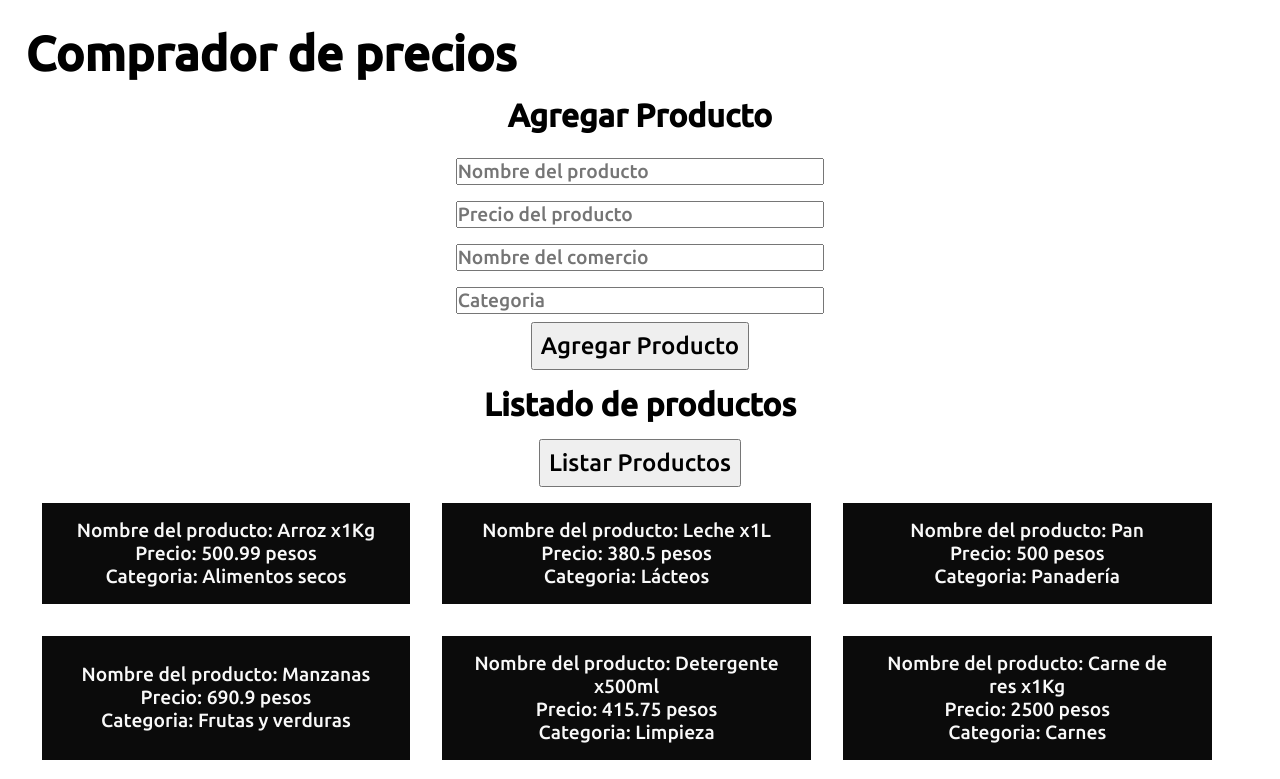
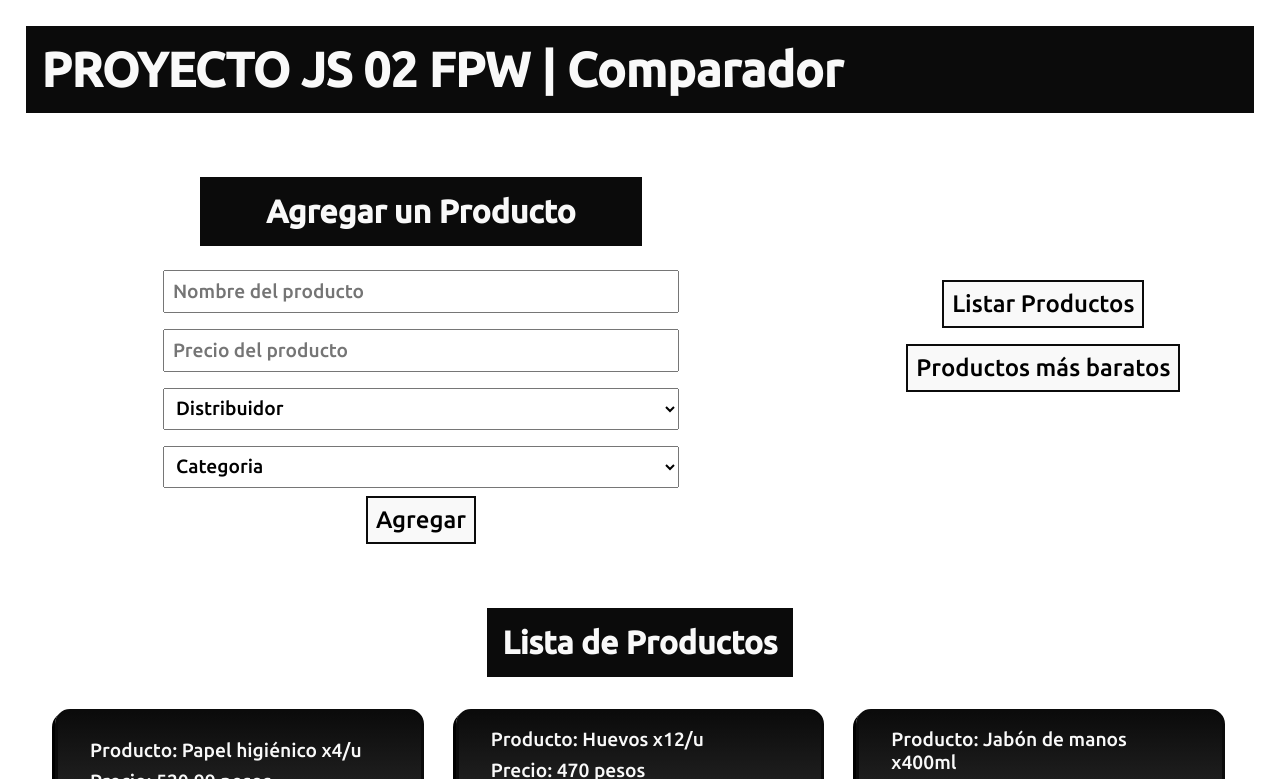
Before and after one commit to NSTDEV/Proyecto02JSGrupo3, a plain HTML site: page public/index.html in a window 1280 px wide. Both pictures are taken after a click on the button "Listar Productos". Shown: the top 779 px of the page. Drawn offline with Linux system fonts and the light colour scheme.

Commit message:
Modificada la lógica de main.js, el index.html y el styles.css
-main.js: Agregado lógica para cambiar de listados y agregar un nuevo producto, comentarios y agregada una pequeña lista como demostración.

-Styles.css: Agregado estilos nuevos y modificadas algunas clases para tener un estilo uniforme.

-index.html: Modificado para tener una mejor relación con la lógica y traer de manera más dinámica las listas.

```diff
--- a/public/index.html
+++ b/public/index.html
@@ -11,33 +11,50 @@
 
 <body>
     <main>
-        <h1 class="title">Comprador de precios</h1>
-        <section class="container">
-            <h2 class="sub-title">Agregar Producto</h2>
-            <form id="product-form">
-                <input type="text" class="filter-input" id="name" placeholder="Nombre del producto" required>
-                <input type="text" class="filter-input" id="price" placeholder="Precio del producto" required>
-                <input type="text" class="filter-input" id="market" placeholder="Nombre del comercio" required>
-                <input type="text" class="filter-input" id="categorie" placeholder="Categoria" required>
+        <h1 class="title">PROYECTO JS 02 FPW | Comparador</h1>
 
-                <button class="page-button" onclick="agregarProducto()">Agregar Producto</button>
-            </form>
-        </section>
+        <div class="general-container">
 
-        <section class="container">
-            <h2 class="sub-title">Listado de productos</h2>
+            <section class="add-product-container">
+                <h2 class="sub-title">Agregar un Producto</h2>
+                <form id="product-form">
+                    <input type="text" class="filter-input" id="name" placeholder="Nombre del producto" required>
+                    <input type="number" class="filter-input" id="price" placeholder="Precio del producto" required>
 
-            <button class="page-button" onclick="mostrarListaDeProductos()">Listar Productos</button>
-            <ul id="list-of-products" class="products-container">
-            </ul>
-        </section>
+                    <select class="filter-input" id="market" required>
+                        <option value="" disabled selected>Distribuidor</option>
+                        <option value="1">Comodin</option>
+                        <option value="2">Carrefour</option>
+                        <option value="3">Chango Mas</option>
+                        <option value="4">Vea</option>
+                        <option value="5">Jaguar</option>
+                    </select>
 
-        <section class="container">
-            <h2 class="sub-title">Productos más baratos</h2>
+                    <select class="filter-input" id="categorie" required>
+                        <option value="" disabled selected>Categoria</option>
+                        <option value="1">Lacteos</option>
+                        <option value="2">Bebidas</option>
+                        <option value="3">Carnes / producto animal</option>
+                        <option value="4">Frutas y verduras</option>
+                        <option value="5">Golocinas</option>
+                        <option value="6">Higiene</option>
+                        <option value="7">Hogar</option>
+                    </select>
 
-            <button class="page-button" onclick="filtroMenorPrecio()">Productos más baratos</button>
-            <ul id="low-prices" class="products-container">
-            </ul>
+                    <button class="page-button" type="button" onclick="agregarProducto()">Agregar</button>
+                </form>
+            </section>
+
+            <section class="buttons-container">
+                <button class="page-button" onclick="mostrarListaDeProductos()">Listar Productos</button>
+                <button class="page-button" onclick="filtroMenorPrecio()">Productos más baratos</button>
+            </section>
+
+        </div>
+
+        <section class="products-container">
+            <div id="product-list" class="products-container">
+            </div>
         </section>
     </main>
 
--- a/public/styles/style.css
+++ b/public/styles/style.css
@@ -11,22 +11,41 @@ main {
     margin: 2%;
 }
 
-.container {
+.general-container {
     width: 100%;
+    display: flex;
+    flex-wrap: wrap;
+    gap: 1rem;
+    margin-inline: auto;
+    justify-content: center;
+    align-items: center;
+}
+
+.add-product-container {
+    width: 60%;
     margin: 1rem auto;
     text-align: center;
 }
 
 .title {
     font-size: 3rem;
+    background-color: #0b0b0b;
+    color: #f9f9f9;
+    padding: 1rem;
 }
 
 .sub-title {
+    width: inherit;
     font-size: 2rem;
-    margin: 1rem;
+    margin-block: 3rem 1rem;
+    margin-inline: auto;
+    padding: 1rem;
+    background-color: #0b0b0b;
+    color: #f9f9f9;
 }
 
 #product-form {
+    -webkit-user-drag: 100%;
     display: flex;
     flex-direction: column;
     justify-content: center;
@@ -34,30 +53,62 @@ main {
 }
 
 .filter-input {
+    width: 70%;
+    font-size: 1.2rem;
+    padding: .5rem;
+    margin-block: .5rem;
+}
+
+.buttons-container {
+    display: flex;
+    flex-direction: column;
+    gap: 1rem;
+    justify-content: center;
     width: 30%;
-    font-size: 1.2rem;
-    margin-block: .5rem;
+    margin-inline: auto;
+    align-items: center;
 }
 
 .page-button {
     font-size: 1.5rem;
     padding: .5rem;
     margin-inline: auto;
+    background-color: #f9f9f9;
+    border: 2px solid #0b0b0b;
+    cursor: pointer;
+    transition: .3s;
+}
+
+.page-button:hover {
+    scale: 1.1;
+    color: #f9f9f9;
+    background-color: #0b0b0b;
 }
 
 .products-container {
     display: flex;
     flex-wrap: wrap;
+    justify-content: center;
+    transition: .3s;
 }
 
 .product-container {
     display: flex;
     flex-direction: column;
     justify-content: center;
+    gap: .5rem;
     width: 30%;
     margin: 1rem;
     padding: 1rem 2rem;
     font-size: 1.2rem;
-    background-color: #0b0b0b;
+    border: 3px solid #0b0b0b;
+    border-radius: 15px;
+    background: rgb(11, 11, 11);
+    background: -moz-linear-gradient(180deg, rgba(11, 11, 11, 1) 0%, rgba(59, 59, 59, 1) 100%, rgba(128, 128, 128, 1) 100%);
+    background: -webkit-linear-gradient(180deg, rgba(11, 11, 11, 1) 0%, rgba(59, 59, 59, 1) 100%, rgba(128, 128, 128, 1) 100%);
+    background: linear-gradient(180deg, rgba(11, 11, 11, 1) 0%, rgba(59, 59, 59, 1) 100%, rgba(128, 128, 128, 1) 100%);
     color: #f9f9f9;
+    box-shadow: -3px 3px 0px 0px rgba(0, 0, 0, 1);
+    -webkit-box-shadow: -3px 3px 0px 0px rgba(0, 0, 0, 1);
+    -moz-box-shadow: -3px 3px 0px 0px rgba(0, 0, 0, 1);
 }
--- a/src/main.js
+++ b/src/main.js
@@ -1,149 +1,131 @@
 const listaDeProductos = [
-    {
-        "nombre": "Arroz x1Kg",
-        "precio": 500.99,
-        "supermercado": "Vea",
-        "categoria": "Alimentos secos"
-    },
-    {
-        "nombre": "Leche x1L",
-        "precio": 380.50,
-        "supermercado": "Comodín",
-        "categoria": "Lácteos"
-    },
-    {
-        "nombre": "Pan",
-        "precio": 500.00,
-        "supermercado": "Disco",
-        "categoria": "Panadería"
-    },
-    {
-        "nombre": "Manzanas",
-        "precio": 690.90,
-        "supermercado": "Vea",
-        "categoria": "Frutas y verduras"
-    },
-    {
-        "nombre": "Detergente x500ml",
-        "precio": 415.75,
-        "supermercado": "Comodín",
-        "categoria": "Limpieza"
-    },
-    {
-        "nombre": "Carne de res x1Kg",
-        "precio": 2500.00,
-        "supermercado": "Vea",
-        "categoria": "Carnes"
-    },
-    {
-        "nombre": "Aceite de oliva x900ml",
-        "precio": 1200.00,
-        "supermercado": "Comodín",
-        "categoria": "Aceites y condimentos"
-    },
-    {
-        "nombre": "Yogur x900ml",
-        "precio": 450.50,
-        "supermercado": "Disco",
-        "categoria": "Lácteos"
-    },
-    {
-        "nombre": "Cerveza x1L",
-        "precio": 580.00,
-        "supermercado": "Obrero",
-        "categoria": "Bebidas alcohólicas"
-    },
     {
         "nombre": "Papel higiénico x4/u",
         "precio": 520.99,
-        "supermercado": "Chango Más",
+        "distribuidor": "Chango Más",
         "categoria": "Higiene"
     },
     {
         "nombre": "Huevos x12/u",
         "precio": 470.00,
-        "supermercado": "Carrefour",
-        "categoria": "Huevos y lácteos"
-    },
-    {
-        "nombre": "Fideos x500g",
-        "precio": 219.95,
-        "supermercado": "Vea",
-        "categoria": "Alimentos secos"
+        "distribuidor": "Carrefour",
+        "categoria": "Carnes / producto animal"
     },
     {
         "nombre": "Jabón de manos x400ml",
         "precio": 450.25,
-        "supermercado": "Comodín",
-        "categoria": "Limpieza"
+        "distribuidor": "Comodín",
+        "categoria": "Higiene"
     },
     {
         "nombre": "Tomates x1Kg",
         "precio": 450.00,
-        "supermercado": "Disco",
+        "distribuidor": "Jaguar",
         "categoria": "Frutas y verduras"
     },
     {
         "nombre": "Queso x1Kg",
         "precio": 2200.75,
-        "supermercado": "Vea",
-        "categoria": "Lácteos"
+        "distribuidor": "Vea",
+        "categoria": "Lacteos"
     }
 ];
 
-let productosMasEconomicos = [];
+let tituloDeLista = null;
 
-function mostrarEnHTML(id, listaDeProductos) {
+// Plantillas para mostrar diferentes tipos de listas (General o Baratos)
+function mostrarEnHTML(id, tituloSection, listaDeProductos) {
     const lista = document.getElementById(id);
+
+    // Si ya hay un título en la lista, no lo agregamos nuevamente
+    if (!tituloDeLista) {
+        const titulo = document.createElement('h2');
+        titulo.textContent = tituloSection;
+        titulo.classList.add('sub-title');
+        lista.parentNode.insertBefore(titulo, lista);
+        tituloDeLista = titulo;
+    } else {
+        tituloDeLista.textContent = tituloSection;
+    }
+
     lista.innerHTML = '';
 
     listaDeProductos.forEach(producto => {
-        const div = document.createElement('div');
-        div.className = 'product-container';
+        const contenedorDeProducto = document.createElement('div');
+        contenedorDeProducto.className = 'product-container';
 
-        const nombreP = document.createElement('p');
-        nombreP.textContent = `Nombre del producto: ${producto.nombre}`;
+        const nombre = document.createElement('p');
+        nombre.textContent = `Producto: ${producto.nombre}`;
 
-        const precioP = document.createElement('p');
-        precioP.textContent = `Precio: ${producto.precio} pesos`;
+        const precio = document.createElement('p');
+        precio.textContent = `Precio: ${producto.precio} pesos`;
 
-        const categoriaP = document.createElement('p');
-        categoriaP.textContent = `Categoria: ${producto.categoria}`;
+        const categoria = document.createElement('p');
+        categoria.textContent = `Categoria: ${producto.categoria}`;
 
-        div.appendChild(nombreP);
-        div.appendChild(precioP);
-        div.appendChild(categoriaP);
+        const distribuidor = document.createElement('p');
+        distribuidor.textContent = `Distribuidor: ${producto.distribuidor || ''}`;
 
-        lista.appendChild(div);
+        contenedorDeProducto.appendChild(nombre);
+        contenedorDeProducto.appendChild(precio);
+        contenedorDeProducto.appendChild(categoria);
+        contenedorDeProducto.appendChild(distribuidor);
+
+        lista.appendChild(contenedorDeProducto);
     });
 };
 
-function mostrarListaDeProductos() {
-    mostrarEnHTML('list-of-products', listaDeProductos);
-};
-
+// Funcion para agregar un producto nuevo teniendo como oblicación de llenar todos los campos
 function agregarProducto() {
     const nombre = document.getElementById('name').value;
     const precio = parseFloat(document.getElementById('price').value);
-    const supermercado = document.getElementById('market').value;
-    const categoria = document.getElementById('categorie').value;
+    let distribuidor = document.getElementById('market');
+    let categoria = document.getElementById('categorie');
 
-    if (nombre && precio && supermercado && categoria) {
-        const nuevoProducto = { "nombre": nombre, "precio": precio, "supermercado": supermercado, "categoria": categoria };
+    if (nombre && precio && distribuidor && categoria && distribuidor.selectedIndex > 0 && categoria.selectedIndex > 0) {
+        const distribuidorSel = distribuidor.options[distribuidor.selectedIndex].text;
+        const categoriaSel = categoria.options[categoria.selectedIndex].text;
+
+        const nuevoProducto = {
+            "nombre": nombre,
+            "precio": precio,
+            "distribuidor": distribuidorSel,
+            "categoria": categoriaSel
+        };
         listaDeProductos.push(nuevoProducto);
 
-        mostrarListaDeProductos()
         document.getElementById('product-form').reset();
         alert("¡Producto agregado correctamente!");
     } else {
         alert("Por favor, complete todos los campos.");
-    };
+    }
+}
+
+// Filtro que devuelve los 3 productos más baratos
+function filtroMenorPrecio() {
+    ocultarListaDeProductos('product-list');
+
+    listaDeProductos.sort((productoA, productoB) => productoA.precio - productoB.precio);
+
+    mostrarEnHTML('product-list', 'Productos más económicos', listaDeProductos.slice(0, 3));
+    alert("Estos son los 3 productos más económicos");
+    listaVisible = true;
+}
+
+// Cambiar las listas para mejor visualización del usuario
+let listaVisible = true;
+
+function mostrarListaDeProductos() {
+    ocultarListaDeProductos('product-list');
+
+    mostrarEnHTML('product-list', 'Lista de Productos', listaDeProductos);
+    listaVisible = true;
+}
+
+function ocultarListaDeProductos(id) {
+    const lista = document.getElementById(id);
+
+    if (lista) {
+        lista.innerHTML = '';
+    }
 };
-
-function filtroMenorPrecio() {
-    listaDeProductos.sort((producto, menor) => producto.precio - menor.precio);
-    productosMasEconomicos = listaDeProductos.slice(0, 5);
-
-    mostrarEnHTML('low-prices', productosMasEconomicos)
-    alert("Estos son los productos más económicos: ");
-};
```
